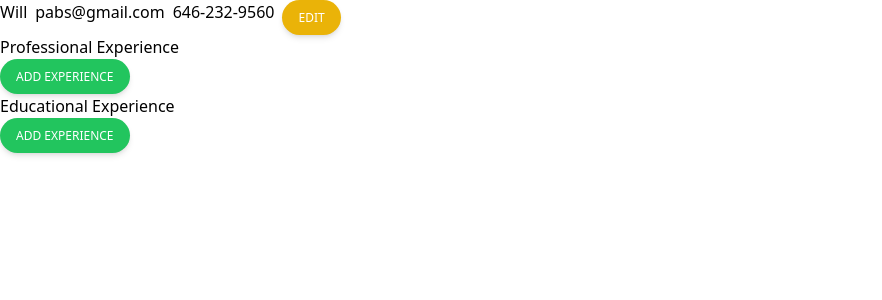
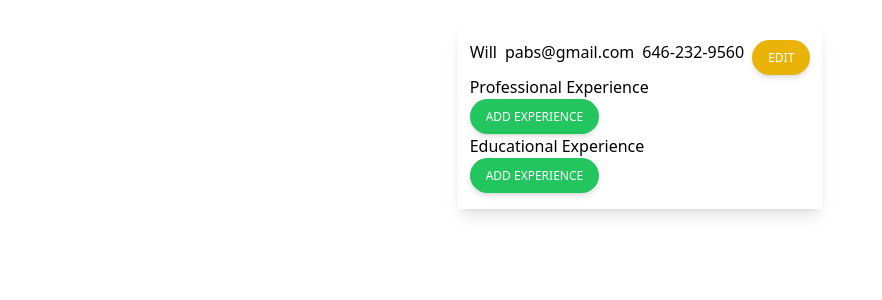
Before and after one commit to WillPabs/cv-application, a React (Create React App) app: page / in a window 1280 px wide. Shown: the top 300 px of the page, without its empty margins (0-882 px from the left). Built offline with nearby package versions, Linux system fonts and the light colour scheme.

Commit message:
Styled App

```diff
--- a/src/App.js
+++ b/src/App.js
@@ -6,7 +6,7 @@ import { ProfessionalSection } from "./components/ProfessionalSection";
 class App extends React.Component {
   render() {
     return (
-      <div className="App">
+      <div className="App flex-auto justify-self-center shadow-lg mx-10 my-6 px-3 py-4">
         <GeneralInfo
           name="Will"
           email="pabs@gmail.com"
```
